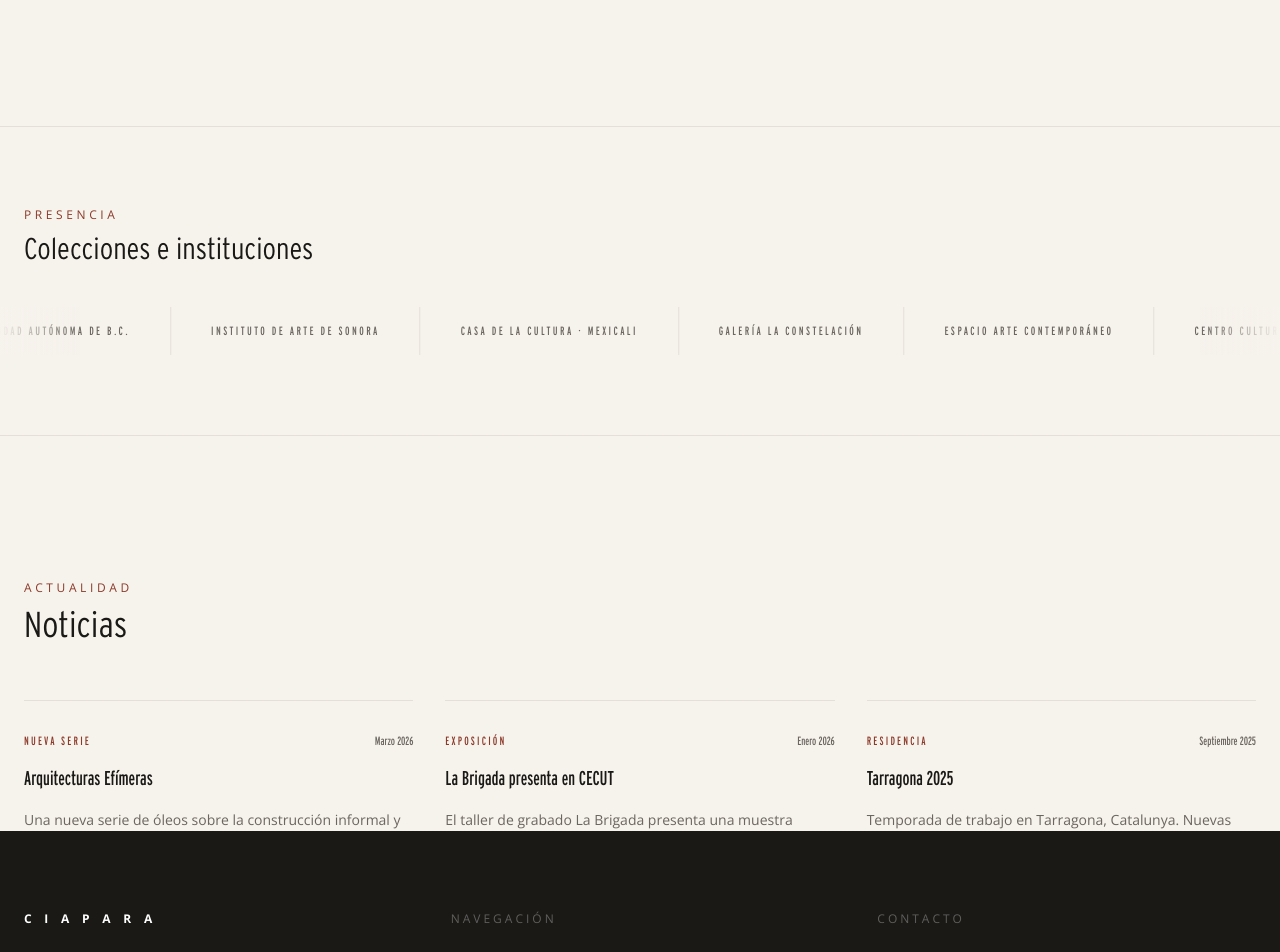
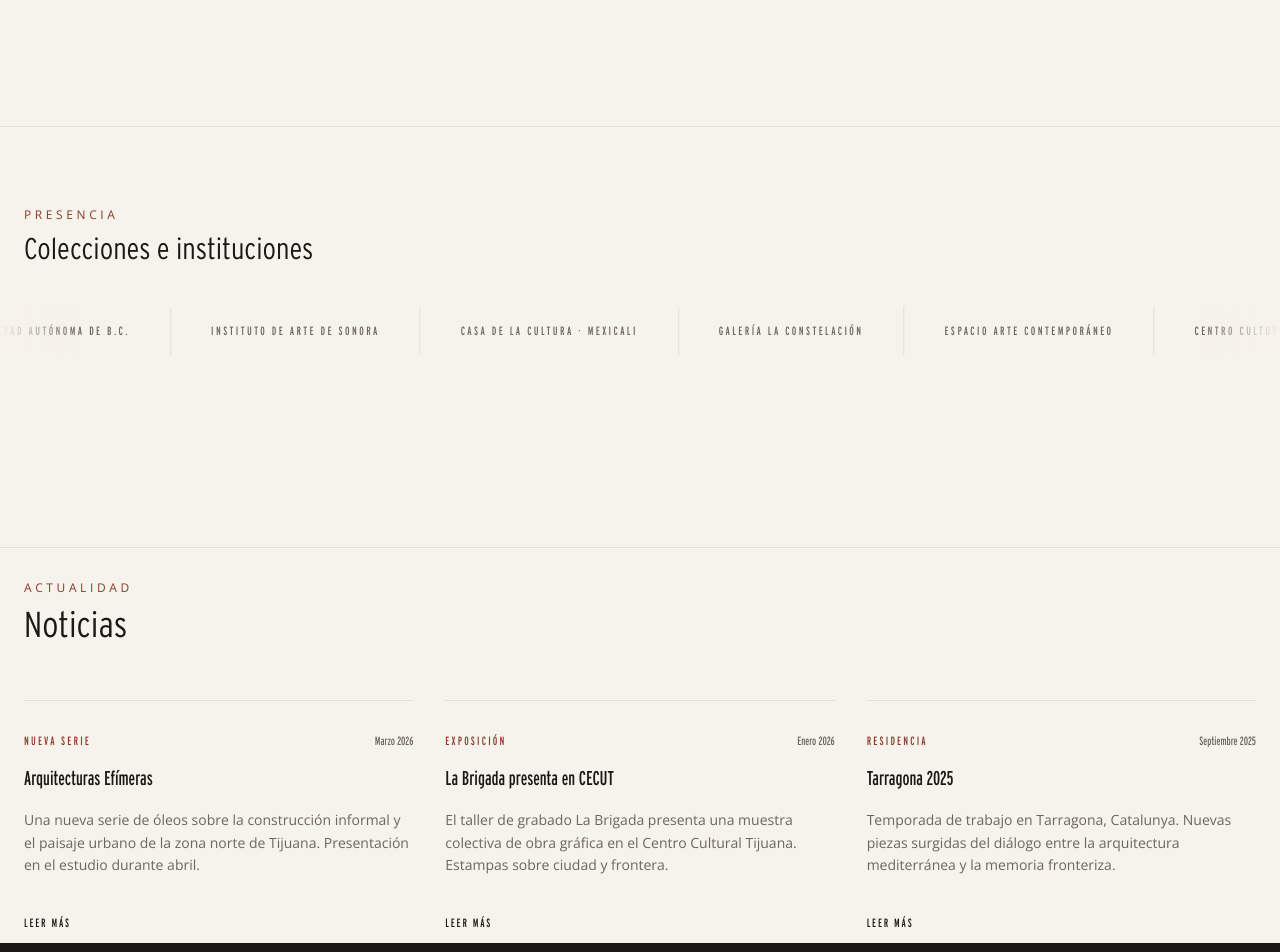
Before and after one commit to Kevin-ecometrics/ciapara-page, a Next.js app: page / in a window 1280 px wide. Shown: the part 5020-5972 px from the top of the page. Built offline with nearby package versions, Linux system fonts and the light colour scheme.

Commit message:
update footer animation

```diff
--- a/app/components/Carousel.tsx
+++ b/app/components/Carousel.tsx
@@ -58,7 +58,7 @@ export default function Carousel() {
   const items = [...institutions, ...institutions]
 
   return (
-    <section className="py-20 bg-[#F6F2EC] overflow-hidden border-t border-b border-[#E4DFD8]">
+    <section className="pt-20 pb-48 bg-[#F6F2EC] overflow-hidden border-t border-b border-[#E4DFD8]">
       <div className="max-w-7xl mx-auto px-6 mb-10">
         <motion.div
           initial={{ opacity: 0, y: 20 }}
--- a/app/components/FooterReveal.tsx
+++ b/app/components/FooterReveal.tsx
@@ -28,16 +28,16 @@ export default function FooterReveal() {
   return (
     // Scroll distance = footerH px → la animación dura exactamente ese recorrido
     <div ref={containerRef} style={{ height: `calc(100vh + ${footerH}px)` }}>
-      <div className="sticky top-0 h-screen overflow-hidden">
+      <div className="sticky top-0 h-screen overflow-hidden flex flex-col">
 
-        {/* News fijo en el fondo */}
-        <div className="absolute inset-0 overflow-hidden">
+        {/* News ocupa el espacio restante — se reduce conforme el footer sube */}
+        <div className="flex-1 overflow-hidden min-h-0">
           <News />
         </div>
 
-        {/* Footer sube desde el bottom hasta su altura natural */}
+        {/* Footer sube desde abajo sin tapar News */}
         <motion.div
-          className="absolute bottom-0 left-0 right-0 overflow-hidden z-20"
+          className="flex-shrink-0 overflow-hidden"
           style={{ height: footerHeight }}
         >
           <div ref={footerInnerRef}>
--- a/app/components/Hero.tsx
+++ b/app/components/Hero.tsx
@@ -67,7 +67,7 @@ export default function Hero() {
     // Contenedor de 250vh — da "recorrido" al scroll para que el sticky dure
     <section
       ref={containerRef}
-      className="relative"
+      className="relative z-0"
       style={{ height: '250vh' }}
     >
       {/* Sticky viewport — se queda fijo mientras el scroll avanza */}
--- a/app/components/News.tsx
+++ b/app/components/News.tsx
@@ -32,7 +32,7 @@ const itemVariants = {
 
 export default function News() {
   return (
-    <section id="noticias" className="py-28 md:py-36 px-6 bg-[#F6F2EC]">
+    <section id="noticias" className="py-28 md:py-8 px-6 bg-[#F6F2EC]">
       <div className="max-w-7xl mx-auto">
         <motion.div
           initial={{ opacity: 0, y: 20 }}
@@ -66,7 +66,7 @@ export default function News() {
                 </span>
                 <span className="text-xs text-[#6B6660]">{item.date}</span>
               </div>
-              <h3 className="text-xl font-medium text-[#1A1916] group-hover:text-[#8B3A2A] transition-colors duration-300 leading-snug">
+              <h3 className="text-xl font-medium text-[#1A1916] [@media(hover:hover)]:group-hover:text-[#8B3A2A] transition-colors duration-300 leading-snug">
                 {item.title}
               </h3>
               <p className="text-sm text-[#6B6660] leading-relaxed">{item.desc}</p>
```
